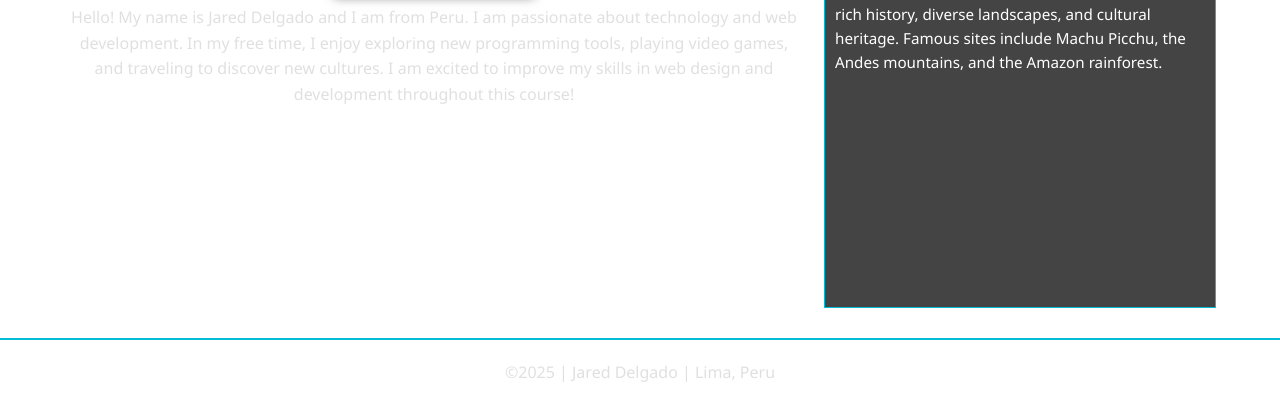
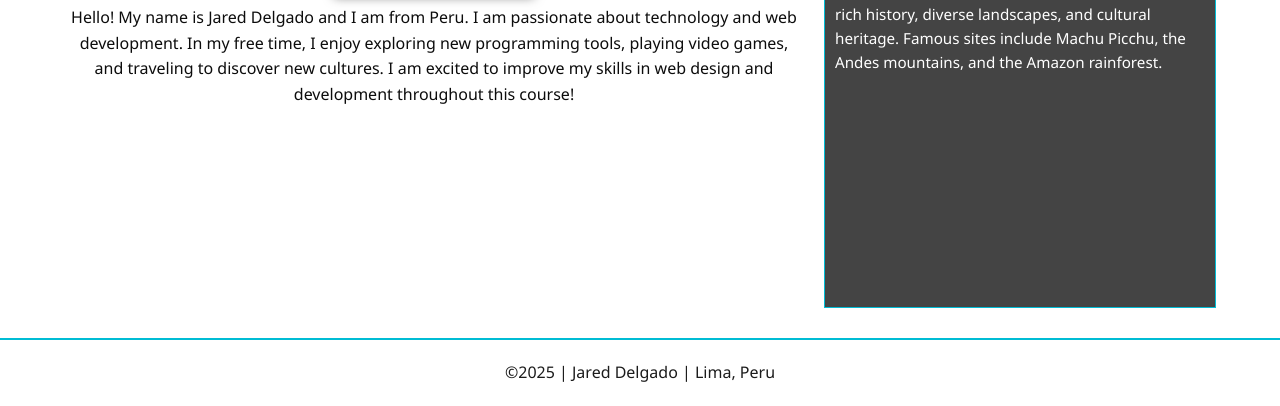
Before and after one commit to jareddelgado454/wdd130, a plain HTML site: page index.html in a window 1280 px wide. Shown: the part 394-800 px from the top of the page. Drawn offline with Linux system fonts and the light colour scheme.

Commit message:
text color

```diff
--- a/styles/styles.css
+++ b/styles/styles.css
@@ -56,6 +56,10 @@ main h1 {
   color: #00bcd4;
 }
 
+main p {
+  color:rgb(12, 12, 12);
+}
+
 /* ❌ main img → corregido */
 main img {
   width: 200px;
@@ -99,6 +103,7 @@ footer {
   padding: 20px 0;
   text-align: center;
   border-top: 2px solid #00bcd4;
+  color:rgb(27, 27, 27);
 }
 
 /* ✅ Responsive */
```
